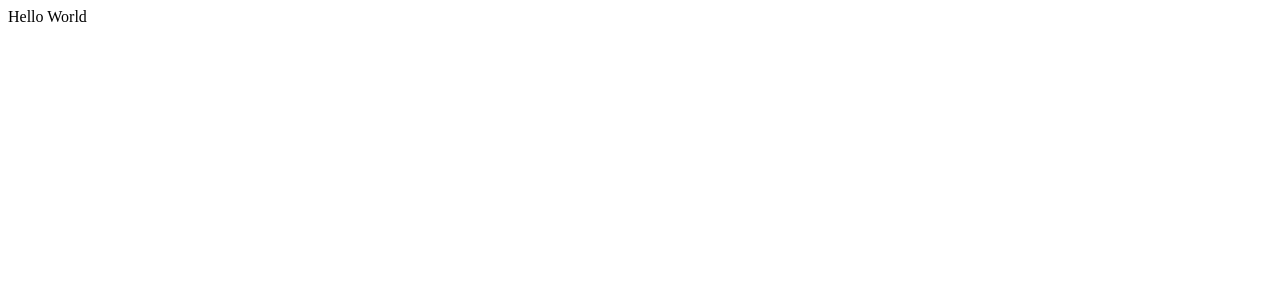
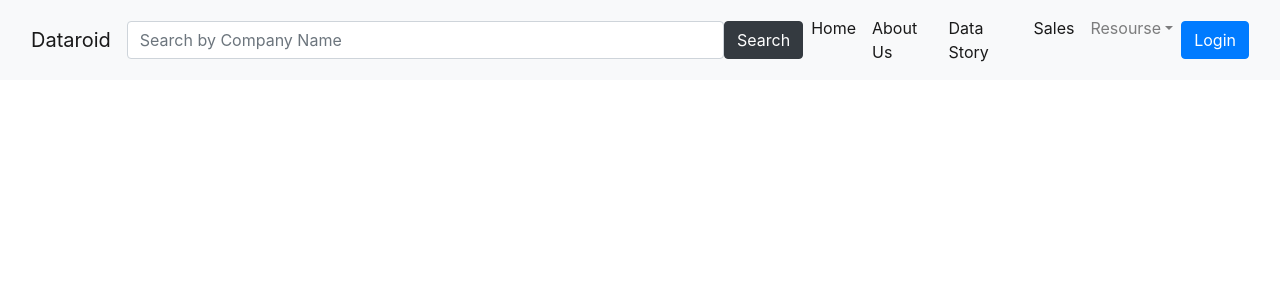
Before and after one commit to rahulvishwakarm/Dataroid, a React (Create React App) app in the folder dataroidui/: page / in a window 1280 px wide. Shown: the top 300 px of the page. Built offline with nearby package versions, Linux system fonts and the light colour scheme.

Commit message:
Initial Header

```diff
--- a/dataroidui/public/index.html
+++ b/dataroidui/public/index.html
@@ -11,6 +11,8 @@
     />
     <link rel="apple-touch-icon" href="%PUBLIC_URL%/logo192.png" />
     <link rel="manifest" href="%PUBLIC_URL%/manifest.json" />
+    <link rel="stylesheet" href="https://stackpath.bootstrapcdn.com/bootstrap/4.5.2/css/bootstrap.min.css"/>
+    <script src="https://cdn.jsdelivr.net/npm/bootstrap@5.0.0-beta2/dist/js/bootstrap.bundle.min.js" integrity="sha384-b5kHyXgcpbZJO/tY9Ul7kGkf1S0CWuKcCD38l8YkeH8z8QjE0GmW1gYU5S9FOnJ0" crossorigin="anonymous"></script>
     <title>React App</title>
   </head>
   <body>
--- a/dataroidui/src/App.js
+++ b/dataroidui/src/App.js
@@ -1,7 +1,9 @@
+import Header from "./utils/Header/Header";
+
 function App() {
   return (
     <div className="App">
-      Hello World
+        <Header/>
     </div>
   );
 }
--- /dev/null
+++ b/dataroidui/src/utils/Header.js
@@ -0,0 +1,50 @@
+import React from 'react';
+import './Header.css'
+
+function Header() {
+    return (
+        <div>
+            <nav className="navbar navbar-expand-lg navbar-light bg-light sticky">
+                <div className="container-fluid">
+                    <a className="navbar-brand" href="#">Dataroid</a>
+                    <button className="navbar-toggler" type="button" data-bs-toggle="collapse" data-bs-target="#navbarSupportedContent" aria-controls="navbarSupportedContent" aria-expanded="false" aria-label="Toggle navigation">
+                        <span className="navbar-toggler-icon"></span>
+                    </button>
+                    <form className="d-flex">
+                            <input className="form-control" type="search" placeholder="Search by Company Name" aria-label="Search" size="55"/>
+                            <button className="btn btn-dark" type="submit">Search</button>
+                    </form>
+                    <div className="collapse navbar-collapse" id="navbarSupportedContent">
+                        <ul className="navbar-nav me-auto mb-2 mb-lg-0">
+                        <li className="nav-item">
+                            <a className="nav-link active" aria-current="page" href="#">Home</a>
+                        </li>
+                        <li className="nav-item">
+                            <a className="nav-link active" aria-current="page" href="#">About Us</a>
+                        </li>
+                        <li className="nav-item">
+                            <a className="nav-link active" aria-current="page" href="#">Data Story</a>
+                        </li>
+                        <li className="nav-item">
+                            <a className="nav-link active" aria-current="page" href="#">Sales</a>
+                        </li>
+                        <li className="nav-item dropdown">
+                            <a className="nav-link dropdown-toggle" href="#" id="navbarDropdown" role="button" data-bs-toggle="dropdown" aria-expanded="false">
+                                Resourse
+                            </a>
+                            <ul className="dropdown-menu" aria-labelledby="navbarDropdown">
+                                <li><a className="dropdown-item" href="#">Resource 1</a></li>
+                                <li><a className="dropdown-item" href="#">Resource 2</a></li>
+                                <li><a className="dropdown-item" href="#">Resource 3</a></li>
+                            </ul>
+                        </li>
+                        </ul>
+                    </div>
+                    <button className="btn btn-primary" type="submit">Login</button>
+                </div>
+            </nav>
+        </div>
+    )
+}
+
+export default Header
--- /dev/null
+++ b/dataroidui/src/utils/Header/Header.css
@@ -0,0 +1,4 @@
+#navbarSupportedContent{
+    display: flex;
+    justify-content: space-evenly;
+}
--- /dev/null
+++ b/dataroidui/src/utils/Header/Header.js
@@ -0,0 +1,50 @@
+import React from 'react';
+import './Header.css';
+
+function Header() {
+    return (
+        <div>
+            <nav className="navbar navbar-expand-lg navbar-light bg-light sticky">
+                <div className="container-fluid">
+                    <span className="navbar-brand" >Dataroid</span>
+                    <button className="navbar-toggler" type="button" data-bs-toggle="collapse" data-bs-target="#navbarSupportedContent" aria-controls="navbarSupportedContent" aria-expanded="false" aria-label="Toggle navigation">
+                        <span className="navbar-toggler-icon"></span>
+                    </button>
+                    <form className="d-flex">
+                            <input className="form-control" type="search" placeholder="Search by Company Name" aria-label="Search" size="55"/>
+                            <button className="btn btn-dark" type="submit">Search</button>
+                    </form>
+                    <div className="collapse navbar-collapse" id="navbarSupportedContent">
+                        <ul className="navbar-nav me-auto mb-2 mb-lg-0">
+                        <li className="nav-item">
+                            <a className="nav-link active" aria-current="page" href="www.google.com">Home</a>
+                        </li>
+                        <li className="nav-item">
+                            <a className="nav-link active" aria-current="page" href="www.google.com">About Us</a>
+                        </li>
+                        <li className="nav-item">
+                            <a className="nav-link active" aria-current="page" href="www.google.com">Data Story</a>
+                        </li>
+                        <li className="nav-item">
+                            <a className="nav-link active" aria-current="page" href="www.google.com">Sales</a>
+                        </li>
+                        <li className="nav-item dropdown">
+                            <a className="nav-link dropdown-toggle"  id="navbarDropdown" role="button" data-bs-toggle="dropdown" aria-expanded="false" href="www.google.com">
+                                Resourse
+                            </a>
+                            <ul className="dropdown-menu" aria-labelledby="navbarDropdown">
+                                <li><button className="dropdown-item" >Resource 1</button></li>
+                                <li><button className="dropdown-item" >Resource 2</button></li>
+                                <li><button className="dropdown-item" >Resource 3</button></li>
+                            </ul>
+                        </li>
+                        </ul>
+                    </div>
+                    <button className="btn btn-primary" type="submit">Login</button>
+                </div>
+            </nav>
+        </div>
+    )
+}
+
+export default Header
```
